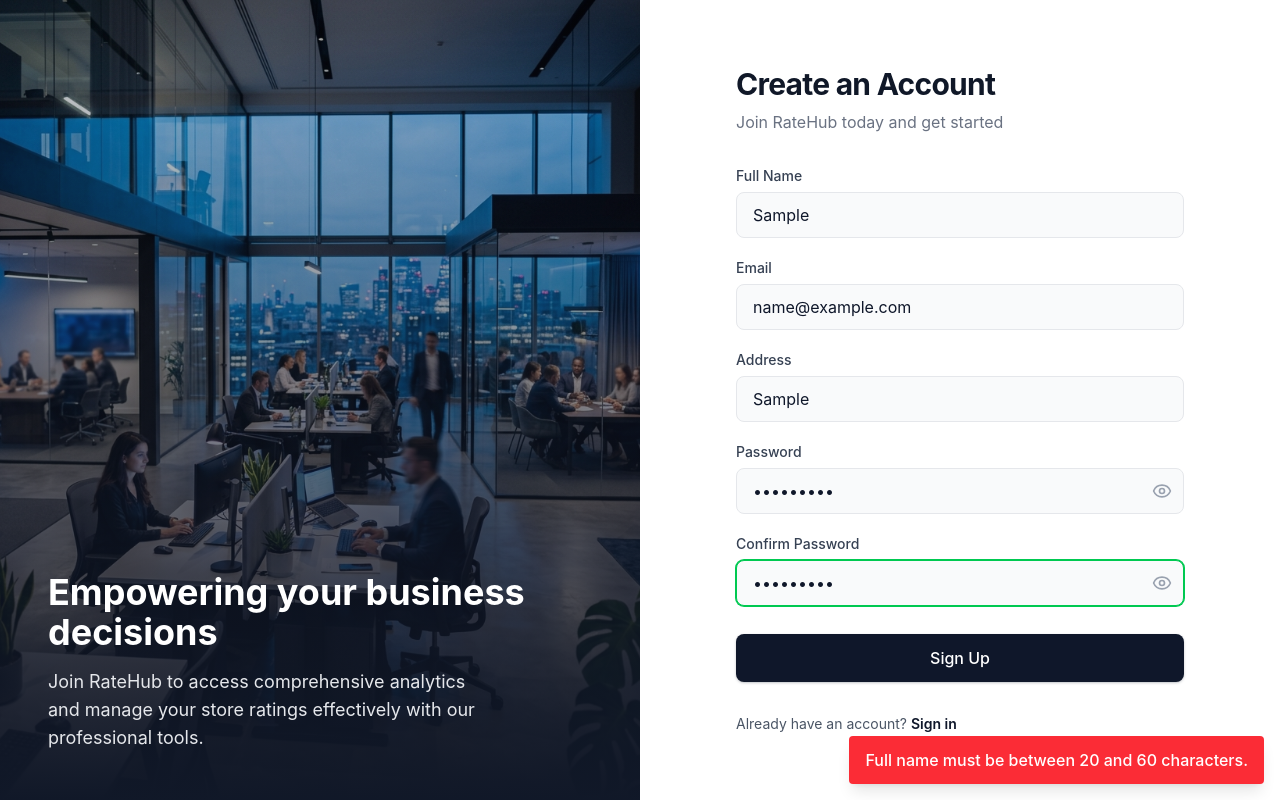
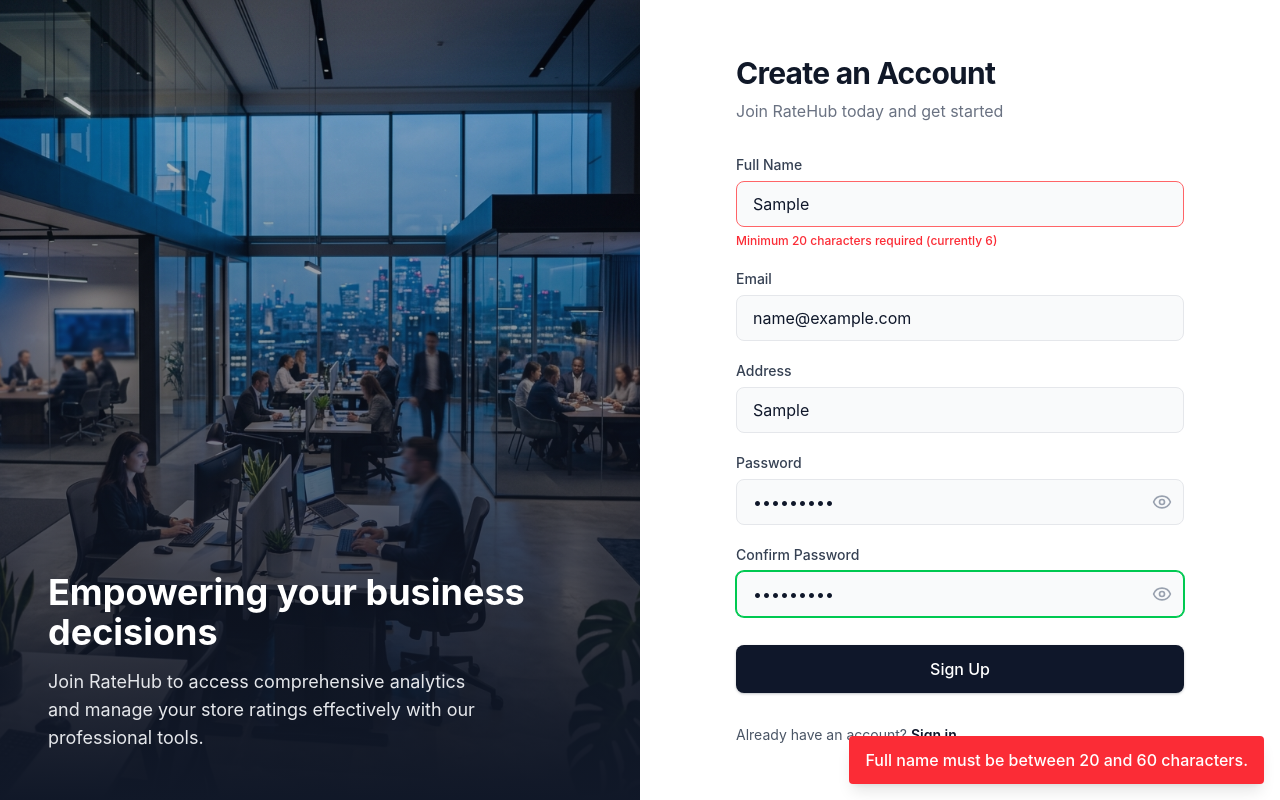
Before and after one commit to pruthvirajtarode/Store-Rating-Management-System, a React (Vite) app in the folder frontend/: page /signup in a window 1280 px wide. Both pictures are taken after typing "Sample", "name@example.com", "Sample", "Sample123", "Sample123" into the empty fields and a click on the button "Sign Up". Built offline with nearby package versions, Linux system fonts and the light colour scheme; no server answers.

Commit message:
Enhance UI: Add real-time inline validation feedback for Signup form

```diff
--- a/frontend/src/pages/auth/Signup.jsx
+++ b/frontend/src/pages/auth/Signup.jsx
@@ -129,15 +129,25 @@ const Signup = () => {
                 <div>
                   <label className="block text-sm font-medium text-gray-700 mb-1.5">Full Name</label>
                   <input name="name" type="text" required minLength={20} maxLength={60}
-                    className="w-full px-4 py-2.5 bg-gray-50 border border-gray-200 rounded-lg outline-none focus:bg-white focus:ring-2 focus:ring-primary/20 focus:border-primary transition-all"
+                    className={`w-full px-4 py-2.5 bg-gray-50 border rounded-lg outline-none focus:bg-white focus:ring-2 transition-all ${formData.name.length > 0 && formData.name.length < 20 ? 'border-red-400 focus:ring-red-400/20 focus:border-red-400' : 'border-gray-200 focus:ring-primary/20 focus:border-primary'}`}
                     value={formData.name} onChange={handleChange} placeholder="John Doe (20 chars min)" />
+                  {formData.name.length > 0 && formData.name.length < 20 && (
+                    <p className="text-xs text-red-500 mt-1.5 font-medium">
+                      Minimum 20 characters required (currently {formData.name.length})
+                    </p>
+                  )}
                 </div>
 
                 <div>
                   <label className="block text-sm font-medium text-gray-700 mb-1.5">Email</label>
                   <input name="email" type="email" required
-                    className="w-full px-4 py-2.5 bg-gray-50 border border-gray-200 rounded-lg outline-none focus:bg-white focus:ring-2 focus:ring-primary/20 focus:border-primary transition-all"
+                    className={`w-full px-4 py-2.5 bg-gray-50 border rounded-lg outline-none focus:bg-white focus:ring-2 transition-all ${formData.email.length > 0 && !/^[^\s@]+@[^\s@]+\.[^\s@]+$/.test(formData.email) ? 'border-red-400 focus:ring-red-400/20 focus:border-red-400' : 'border-gray-200 focus:ring-primary/20 focus:border-primary'}`}
                     value={formData.email} onChange={handleChange} placeholder="john@example.com" />
+                  {formData.email.length > 0 && !/^[^\s@]+@[^\s@]+\.[^\s@]+$/.test(formData.email) && (
+                    <p className="text-xs text-red-500 mt-1.5 font-medium">
+                      Please enter a valid email address
+                    </p>
+                  )}
                 </div>
 
                 <div>
```
